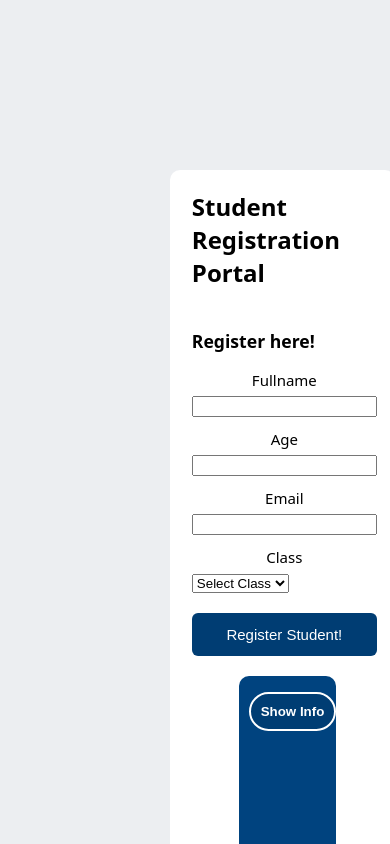
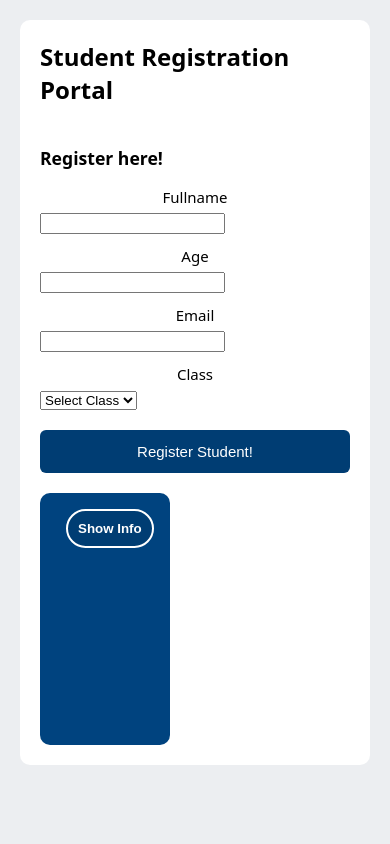
Before and after one commit to FortuneAjii/student-registration-system, a plain HTML site: page index.html in a window 390 px wide. Shown: the top 844 px of the page. Drawn offline with Linux system fonts and the light colour scheme.

Commit message:
update for Iphone view

```diff
--- a/studreg.css
+++ b/studreg.css
@@ -48,31 +48,35 @@ button[type="button"]{
     padding: 10px;
 
 }
-.card{
-    background-color: #ffffff;
-    display:flex;
-    height:auto;
-    width: fit-content;
-    margin: 150px;
-    justify-content: center;
-    text-align: left;
-    align-items: center;
-    border-radius: 10px;
-}
-.left{
-    background-color: #ffffff;
-    margin-left: 2%;
-    margin-top: 0;
+.card {
+  display: flex;
+  flex-direction: row;
+  align-items: flex-start;    /* both panels start at the top, so the heading and Show Info line up */
+  gap: 1.5rem;
+  width: fit-content;         /* as wide as its content */
+  max-width: 95%;
+  height: auto;               /* as tall as its content */
+  min-height: 0;              /* this replaces the old 80vh */
+  padding: 1.5rem;
+  background: #fff;
+  border-radius: 10px;
 }
 
-.right{
-    background-color: #00437f;
-    min-height: 80vh;
-    text-align: left;
-    align-items: center;
-    border-radius: 10px;
-    margin-left: 10px;
-    padding-top: 1rem;
+.left {
+  display: block;             /* no vertical centring inside */
+  flex: 0 1 auto;
+  min-width: 0;
+}
+
+.left h1 { margin-top: 0; }
+
+.right {
+  flex: 0 0 220px;
+  height: fit-content;        /* the blue panel is only as tall as its own content */
+  padding: 1rem;
+  background: #00437f;
+  color: #fff;
+  border-radius: 10px;
 }
 
 /* ---------- TABLETS (iPad and similar, up to 900px) ---------- */
```
